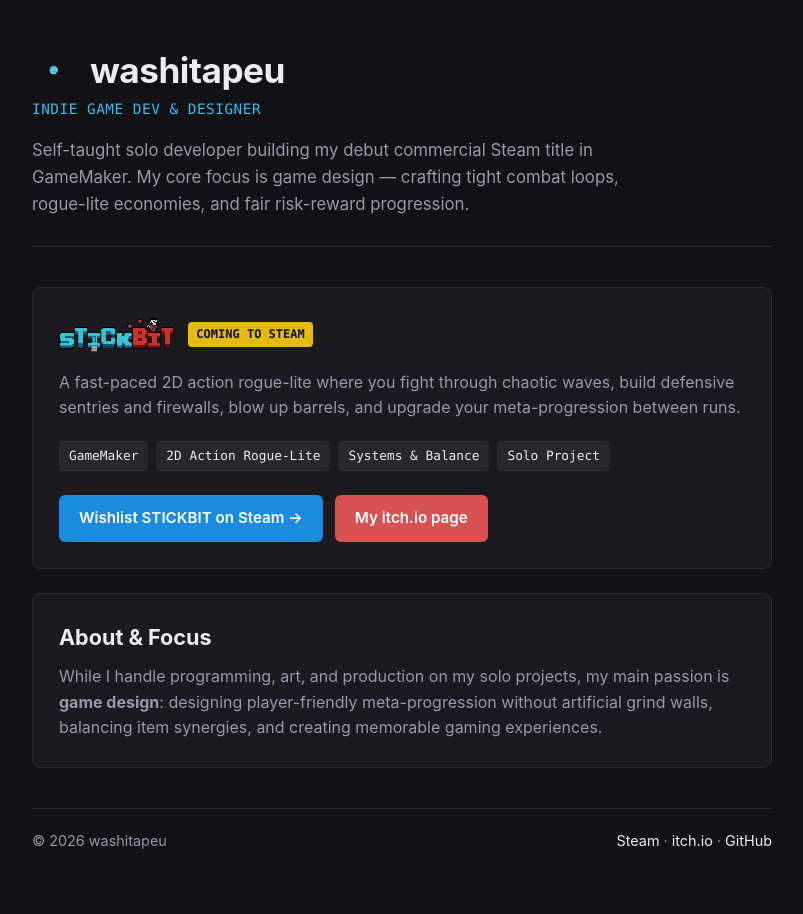
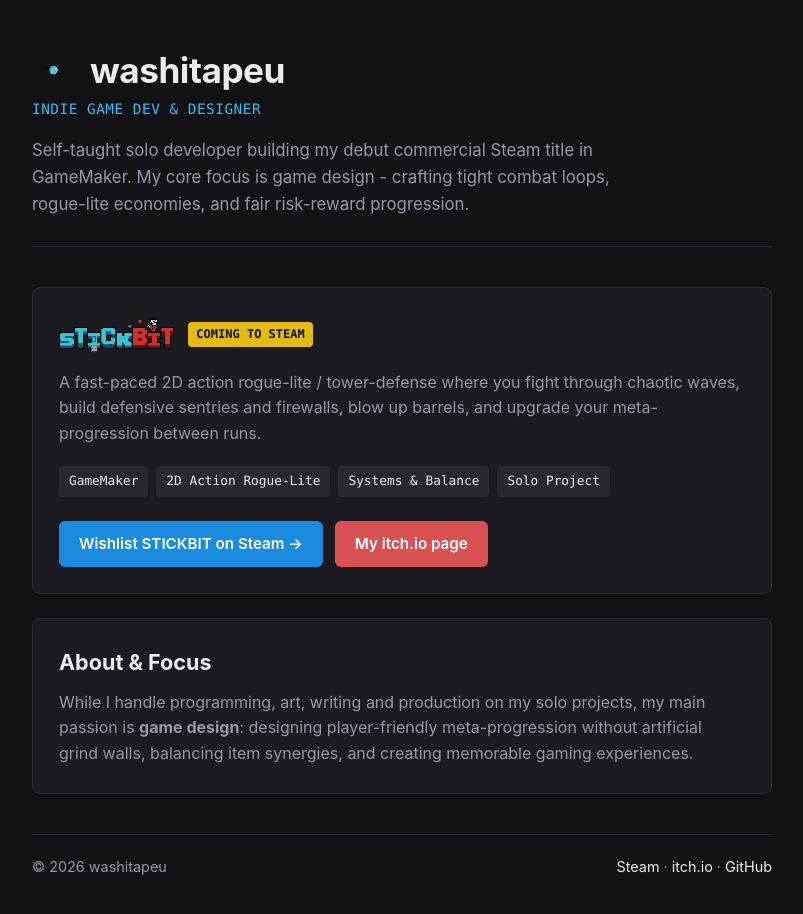
Before and after one commit to washitapeu/washitapeu.github.io, a plain HTML site: page index.html in a window 1280 px wide. Shown: the whole page, without its empty margins (238-1041 px from the left). Drawn offline with Linux system fonts and the light colour scheme.

Commit message:
Update game description and focus areas in index.html

```diff
--- a/index.html
+++ b/index.html
@@ -204,7 +204,7 @@
       <div class="role">INDIE GAME DEV &amp; DESIGNER</div>
       <p class="subtitle">
         Self-taught solo developer building my debut commercial Steam title in GameMaker.
-        My core focus is game design — crafting tight combat loops, rogue-lite economies,
+        My core focus is game design - crafting tight combat loops, rogue-lite economies,
         and fair risk-reward progression.
       </p>
     </header>
@@ -215,7 +215,7 @@
         <span class="badge">COMING TO STEAM</span>
       </div>
       <p>
-        A fast-paced 2D action rogue-lite where you fight through chaotic waves,
+        A fast-paced 2D action rogue-lite / tower-defense where you fight through chaotic waves,
         build defensive sentries and firewalls, blow up barrels, and upgrade your
         meta-progression between runs.
       </p>
@@ -240,7 +240,7 @@
     <section class="card">
       <h2>About &amp; Focus</h2>
       <p style="margin-bottom: 0;">
-        While I handle programming, art, and production on my solo projects, my main passion
+        While I handle programming, art, writing and production on my solo projects, my main passion
         is <strong>game design</strong>: designing player-friendly meta-progression without
         artificial grind walls, balancing item synergies, and creating memorable gaming experiences.
       </p>
```
